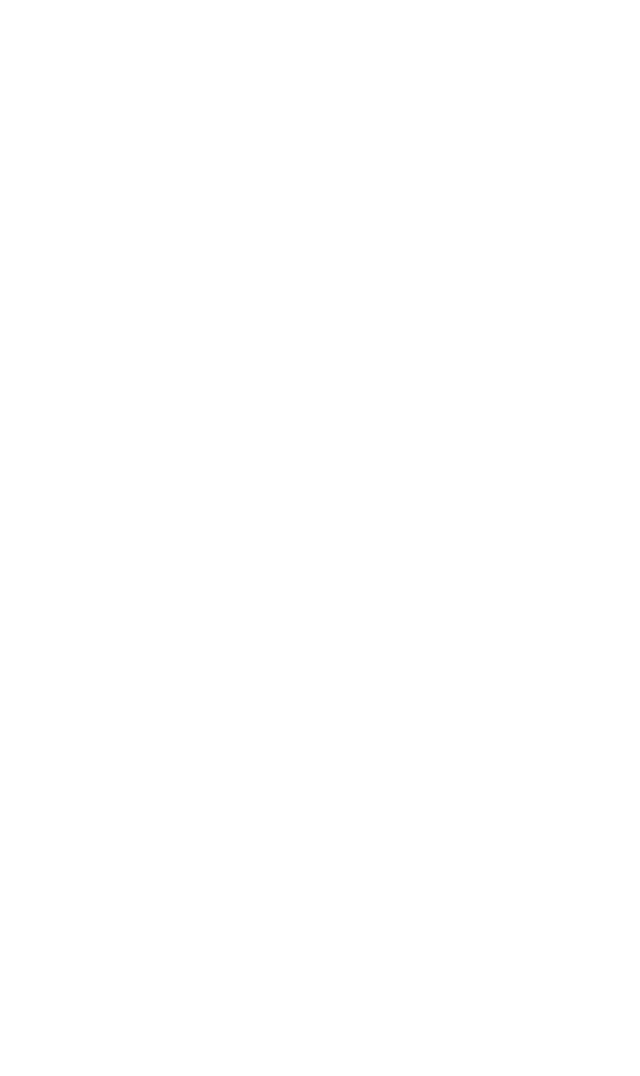
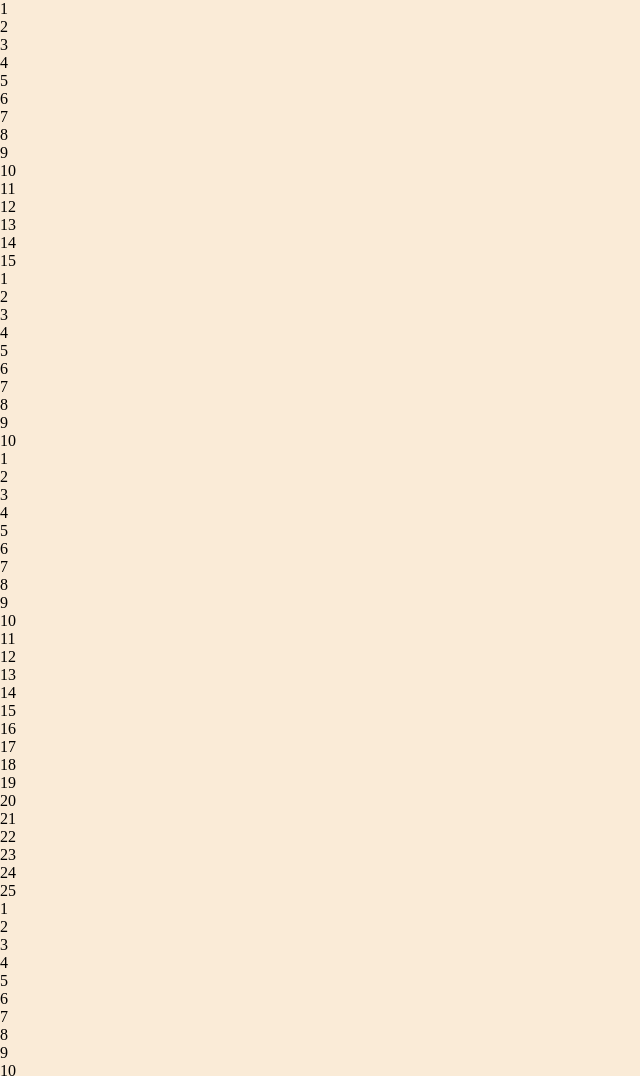
Before and after one commit to BatoriTamas/dom-manipulation-practice, a plain HTML site: page frontend/index.html in a window 1280 px wide. Shown: the top 1076 px of the page, without its empty margins (0-640 px from the left). Before the commit the page ends 800 px from the top, so only its background shows below. Drawn offline with Linux system fonts and the light colour scheme.

Commit message:
created cinema, rooms, chairs

```diff
--- a/frontend/index.html
+++ b/frontend/index.html
@@ -4,9 +4,14 @@
 	<meta charset="UTF-8">
 	<meta http-equiv="X-UA-Compatible" content="IE=edge">
 	<meta name="viewport" content="width=device-width, initial-scale=1.0">
-	<title>This is FRONTEND</title>
-</head>
+	<title>Components in JS</title>
+
+	<link rel="stylesheet" href="style.css">
+	<script src="script.js" defer></script>
+
 <body>
-	<div id="root"></div>
+	<div id="root">
+
+	</div>
 </body>
 </html>
--- /dev/null
+++ b/frontend/script.js
@@ -0,0 +1,58 @@
+console.log('hello')
+
+const cinemaData = [
+  {
+    name: "comedy",
+    chairs: 15
+  },
+  {
+    name: "drama",
+    chairs: 10
+  },
+  {
+    name: "thriller",
+    chairs: 25
+  },
+  {
+    name: "kamionos",
+    chairs: 50
+  }
+]
+
+const chairComponent = (nth) => `
+  <div class="chair">
+    ${nth}
+  </div>
+`
+
+const roomComponent = (roomName, chairCount) => {
+  let roomHtml = ""
+
+  for (let i = 1; i <= chairCount; i++) {
+    roomHtml += chairComponent(i)
+  }
+
+  return `
+    <div class="room ${roomName}">
+      ${roomHtml}
+    </div>
+  `
+}
+
+const cinemaComponent = (rooms) => {
+  let cinemaHtml = ""
+
+  for (let i = 0; i < rooms.length; i++) {
+    cinemaHtml += roomComponent(rooms[i].name, rooms[i].chairs)
+  }
+
+  return `
+    <div class="cinema">
+      ${cinemaHtml}
+    </div>
+  `
+}
+
+const rootElement = document.querySelector('#root')
+
+rootElement.insertAdjacentHTML('beforeend', cinemaComponent(cinemaData))
--- /dev/null
+++ b/frontend/style.scss
@@ -0,0 +1,10 @@
+* {
+  margin: 0;
+  padding: 0;
+
+  box-sizing: border-box;
+}
+
+body {
+  background-color: antiquewhite;
+}
```
Also changed, not shown: frontend/style.css (added), 1 other file.
